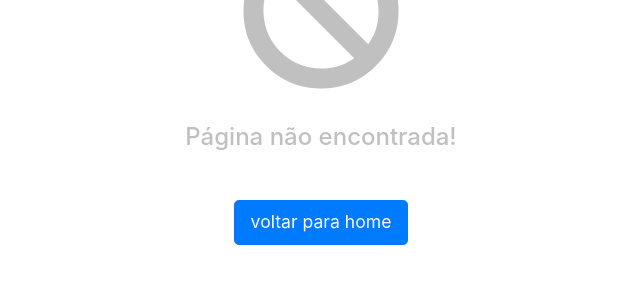
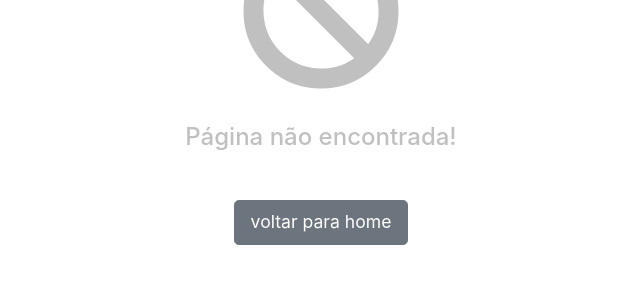
Before and after one commit to celsorv/cesta, a Django app: template templates/404.html in a window 1280 px wide. Shown: the part 189-489 px from the top of the page, without its empty margins (319-959 px from the left). Run offline with Django 3.2, Linux system fonts and the light colour scheme; the template is opened without the code that fills it, so the values that code supplies are empty; parts of the project's set-up code (start-up, migrations or seed data) failed here and were passed over; some libraries are stand-ins or nearby versions.

Commit message:
Add files via upload

```diff
--- a/templates/404.html
+++ b/templates/404.html
@@ -13,7 +13,7 @@
         </p>
       </div>
       <div class="col-12 text-center mt-3 mb-3">
-        <a href="/" class="btn btn-primary btn-lg">
+        <a href="/" class="btn btn-secondary btn-lg" target="_self">
           voltar para home
         </a>
     </div>
```
